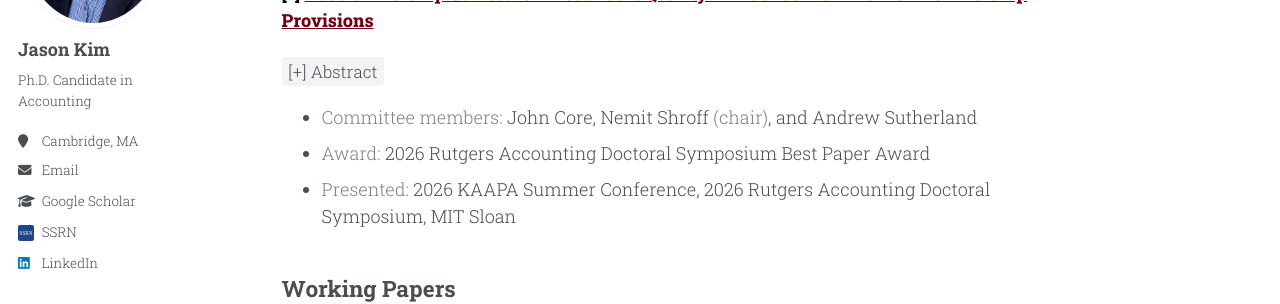
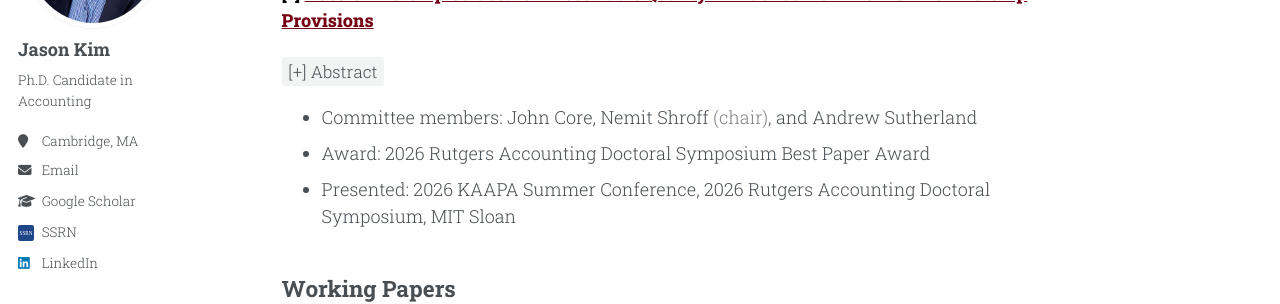
Before and after one commit to jgkim262/jgkim262.github.io, a Jekyll site: the page built from _pages/research.md, in a window 1280 px wide and 1372 px high. Shown: the part 277-581 px from the top of the window. Built offline with Jekyll 4.4.1, drawn with Linux system fonts in a browser that asks for light colours; a style sheet for code colours, icons or effects is not loaded; our own code applies the rules of GitHub Pages for plain Markdown files.

Commit message:
Update research.md

```diff
--- a/_pages/research.md
+++ b/_pages/research.md
@@ -11,9 +11,9 @@ author_profile: true
 This paper examines whether allowing non-CPAs to own an equity stake in CPA firms affects audit quality. Exploiting the staggered adoption of state statutes that allow non-CPA ownership in audit entities, I compare audit quality between clients whose auditors operate in adopting states and those whose auditors operate in non-adopting states. I study three audit settings: public company financial statement audits, nonprofit organization (NPO) financial statement audits, and employee benefit plan (EBP) audits. Across all three settings, I find that audit quality declines following adoption, with the declines concentrated among clients audited by small audit firms. Adoption is also associated with an increase in the number of audit firms operating in treated states and lower audit fees in NPO and EBP audits. In contrast, public company audit fees remain unchanged. These results indicate that fee pressure arises primarily in markets dominated by small audit firms. Taken together, the evidence suggests that non-CPA ownership weakens professional accountability within firms and intensifies audit market competition, affecting both audit quality and pricing.
 </details>
 
-* <span class="muted">Committee members:</span> [John Core](https://mitsloan.mit.edu/faculty/directory/john-e-core){: .coauthor}, [Nemit Shroff](https://mitsloan.mit.edu/faculty/directory/nemit-shroff){: .coauthor} <span class="muted">(chair)</span>, and [Andrew Sutherland](https://mitsloan.mit.edu/faculty/directory/andrew-gordon-sutherland){: .coauthor}
-* <span class="muted">Award:</span> 2026 Rutgers Accounting Doctoral Symposium Best Paper Award
-* <span class="muted">Presented:</span> 2026 KAAPA Summer Conference, 2026 Rutgers Accounting Doctoral Symposium, MIT Sloan
+* Committee members: [John Core](https://mitsloan.mit.edu/faculty/directory/john-e-core){: .coauthor}, [Nemit Shroff](https://mitsloan.mit.edu/faculty/directory/nemit-shroff){: .coauthor} <span class="muted">(chair)</span>, and [Andrew Sutherland](https://mitsloan.mit.edu/faculty/directory/andrew-gordon-sutherland){: .coauthor}
+* Award: 2026 Rutgers Accounting Doctoral Symposium Best Paper Award
+* Presented: 2026 KAAPA Summer Conference, 2026 Rutgers Accounting Doctoral Symposium, MIT Sloan
 
 
 
```
